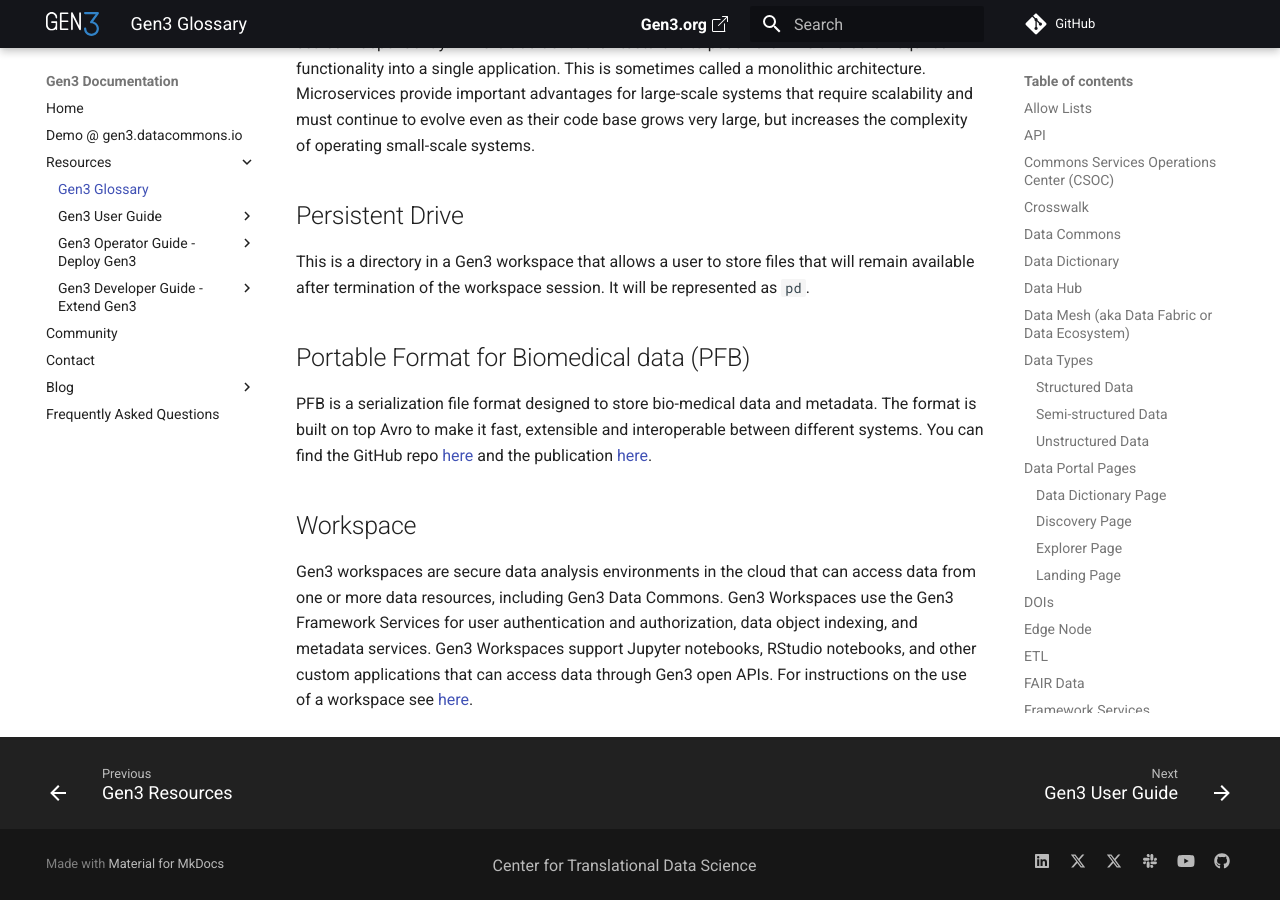
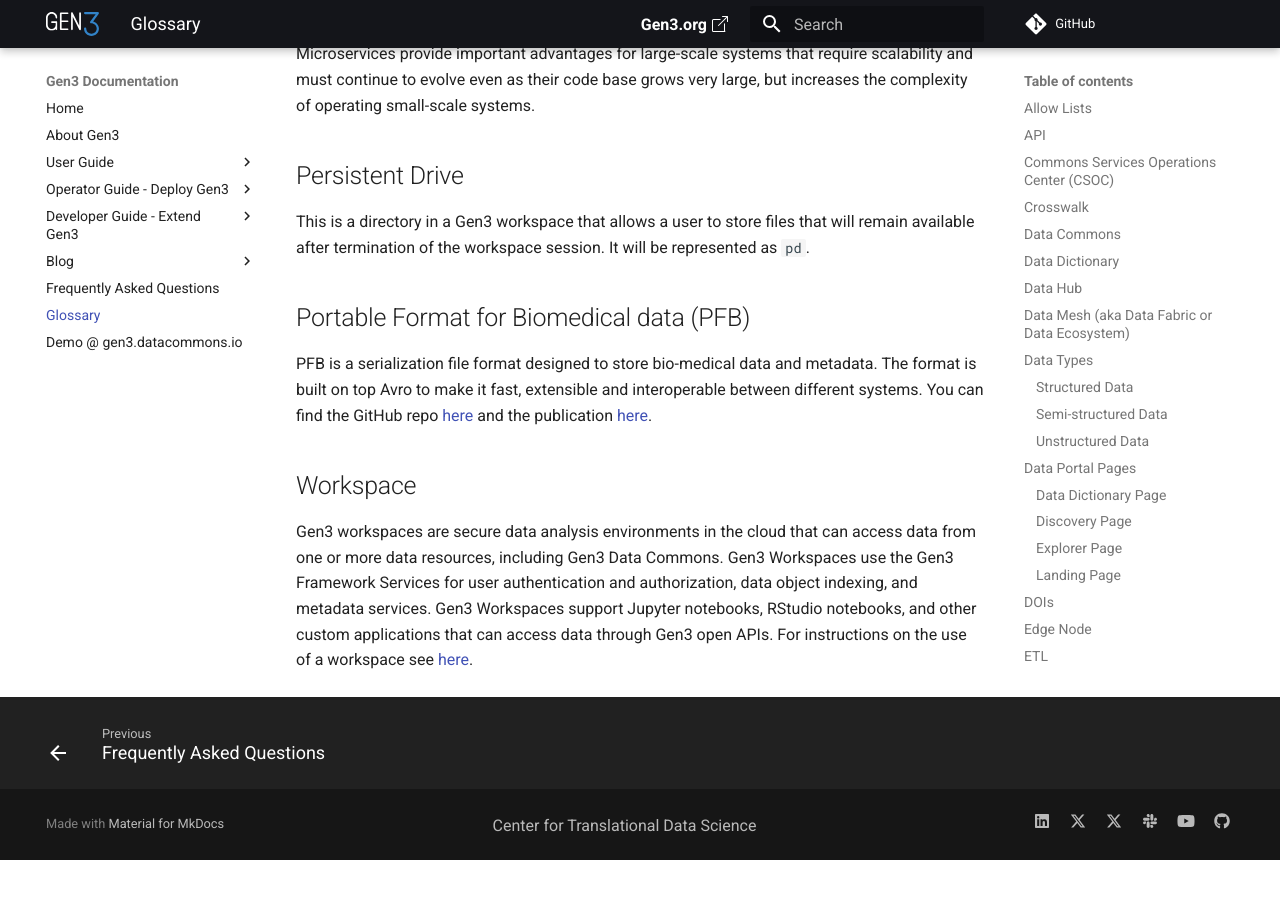
Before and after one commit to uc-cdis/docs-gen3, an MkDocs documentation site: the page built from docs/gen3-resources/glossary.md, in a window 1280 px wide and 900 px high, scrolled down 6157 px. Built offline with MkDocs 1.6.1 and Material for MkDocs 9.7.7, drawn with Linux system fonts in a browser that asks for light colours; comment, search, counter and statistics services are not loaded; after the commit the page ends 7017 px from its top, so only the background shows below that; some of the changed text lies outside the part shown.

Commit message:
Rework main navigation menu

```diff
--- a/docs/gen3-resources/glossary.md
+++ b/docs/gen3-resources/glossary.md
@@ -1,4 +1,4 @@
-# Gen3 Glossary
+# Glossary
 
 ## Allow Lists
 An allow list is simply a list of users (identified based on your method of authentication) that controls which users have access to which data.  It is in the form of a user.yaml file that is maintained by the operator of your Gen3 system. Gaining access may require you to sign a Data Use Agreement.  Data access is granted at the program or project level.
--- a/mkdocs.yml
+++ b/mkdocs.yml
@@ -4,75 +4,71 @@
 repo_url: https://github.com/uc-cdis/docs-gen3
 nav:
   - Home: index.md
-  - Demo @ gen3.datacommons.io: https://gen3.datacommons.io/
-  - Resources:
-    - gen3-resources/index.md # this is the "home page" for the New Resources page
-      # contains an outline for these sections, and what they cover.
-      # also some sort of figure
-    - gen3-resources/glossary.md
-    - Gen3 User Guide:
-      - gen3-resources/user-guide/index.md # user guide home page, describing the contents of the user guide and linking to sections
-      - Search for Data: gen3-resources/user-guide/search.md
-      - Access Data Files: gen3-resources/user-guide/access-data.md
-      - Analyze Data: gen3-resources/user-guide/analyze-data.md
-      - Data Portal:  gen3-resources/user-guide/portal.md
-      - Use the API: gen3-resources/user-guide/using-api.md
-    - Gen3 Operator Guide - Deploy Gen3:
-      - gen3-resources/operator-guide/index.md
-      # homepage for operator guide, describes contents and links to different sections
-      - Prerequisites for Deploying Gen3: gen3-resources/operator-guide/prerequisites.md
-      - Pre-Deployment:
-        - Infrastructure as Code:
-          - Infrastructure as Code - Overview: gen3-resources/operator-guide/iac-overview.md
-          - Terraform: gen3-resources/operator-guide/iac-terraform.md
-          - Terragrunt: gen3-resources/operator-guide/iac-terragrunt.md
-          - Atlantis: gen3-resources/operator-guide/iac-atlantis.md
-        - Prepare SSL Certificate: gen3-resources/operator-guide/ssl-cert.md
-        - Authentication Methods: gen3-resources/operator-guide/gen3-authn-methods.md
-      - Setup Gen3 (Configure and Deploy) with Helm:
-        - gen3-resources/operator-guide/helm/index.md
-        - Deployment Overview: gen3-resources/operator-guide/helm/helm-deploy-overview.md
-        - Example - Minimal Local Deployment: gen3-resources/operator-guide/helm/helm-deploy-example.md
-        - Example - Production Deployment: gen3-resources/operator-guide/helm/helm-deploy-production-example.md
-        - Databases in Gen3 Helm charts: gen3-resources/operator-guide/helm/helm-deploy-databases.md
-        - Configure services with Helm:
-          - gen3-resources/operator-guide/helm/helm-config/index.md
-          - AuthN/AuthZ: gen3-resources/operator-guide/helm/helm-config/helm-config-auth.md
-          - Data-related Services: gen3-resources/operator-guide/helm/helm-config/helm-config-data-svcs.md
-          - Front End: gen3-resources/operator-guide/helm/helm-config/helm-config-frontend.md
-          - Workspaces: gen3-resources/operator-guide/helm/helm-config/helm-config-workspaces.md
-          - Revproxy: gen3-resources/operator-guide/helm/helm-config/helm-config-revproxy.md
-      - Post-Deployment:
-        - Create Data Dictionary: gen3-resources/operator-guide/create-data-dictionary.md
-        # contains info about creating (and maintaining?) a data dictionary
-        - Submit Data:
-          - Structured Data: gen3-resources/operator-guide/submit-structured-data.md
-          - Unstructured Data: gen3-resources/operator-guide/submit-unstructured-data.md
-          - Semi-structured data: gen3-resources/operator-guide/submit-semi-structured-data.md
-          - Controlling data authorization: gen3-resources/operator-guide/authorization.md
-        - Customize Gen3 Search: gen3-resources/operator-guide/customize-search.md
-        # info from the current operator guide about configuring ETL and data explorer
-        - Customize the Front End: gen3-resources/operator-guide/customize-frontend.md
-      - Secrets and Security:
-        - Secrets Manager: gen3-resources/operator-guide/tutorial_secrets-mgr.md
-        - Create an AWS IAM Global User: gen3-resources/operator-guide/tutorial_global_IAM_helm_user.md
-      - Observability and Monitoring:
-        - Observability: gen3-resources/operator-guide/tutorial_observability.md
-        - Grafana Alloy Helm Chart: gen3-resources/operator-guide/tutorial_alloy.md
-        - Grafana Alloy and Faro: gen3-resources/operator-guide/tutorial_faro.md
-      - Microservice Jobs and Tutorials:
-        - About Jobs in Gen3: gen3-resources/operator-guide/tutorial_jobs_overview.md
-        - Fence Usersync Cronjob: gen3-resources/operator-guide/tutorial_fence_usersync_job.md
-    - Gen3 Developer Guide - Extend Gen3:
-      - gen3-resources/developer-guide/index.md
-      - Gen3 Architecture:  gen3-resources/developer-guide/architecture.md
-      - Gen3 Microservices:  gen3-resources/developer-guide/microservices.md
-      - Contribute Code to Gen3: gen3-resources/developer-guide/contribute.md
-  - Community: gen3-resources/community.md
-  - Contact: contact.md
+  - About Gen3: gen3-resources/about.md
+  - User Guide:
+    - gen3-resources/user-guide/index.md # user guide home page, describing the contents of the user guide and linking to sections
+    - Search for Data: gen3-resources/user-guide/search.md
+    - Access Data Files: gen3-resources/user-guide/access-data.md
+    - Analyze Data: gen3-resources/user-guide/analyze-data.md
+    - Data Portal:  gen3-resources/user-guide/portal.md
+    - Use the API: gen3-resources/user-guide/using-api.md
+  - Operator Guide - Deploy Gen3:
+    - gen3-resources/operator-guide/index.md
+    # homepage for operator guide, describes contents and links to different sections
+    - Prerequisites for Deploying Gen3: gen3-resources/operator-guide/prerequisites.md
+    - Pre-Deployment:
+      - Infrastructure as Code:
+        - Infrastructure as Code - Overview: gen3-resources/operator-guide/iac-overview.md
+        - Terraform: gen3-resources/operator-guide/iac-terraform.md
+        - Terragrunt: gen3-resources/operator-guide/iac-terragrunt.md
+        - Atlantis: gen3-resources/operator-guide/iac-atlantis.md
+      - Prepare SSL Certificate: gen3-resources/operator-guide/ssl-cert.md
+      - Authentication Methods: gen3-resources/operator-guide/gen3-authn-methods.md
+    - Setup Gen3 (Configure and Deploy) with Helm:
+      - gen3-resources/operator-guide/helm/index.md
+      - Deployment Overview: gen3-resources/operator-guide/helm/helm-deploy-overview.md
+      - Example - Minimal Local Deployment: gen3-resources/operator-guide/helm/helm-deploy-example.md
+      - Example - Production Deployment: gen3-resources/operator-guide/helm/helm-deploy-production-example.md
+      - Databases in Gen3 Helm charts: gen3-resources/operator-guide/helm/helm-deploy-databases.md
+      - Configure services with Helm:
+        - gen3-resources/operator-guide/helm/helm-config/index.md
+        - AuthN/AuthZ: gen3-resources/operator-guide/helm/helm-config/helm-config-auth.md
+        - Data-related Services: gen3-resources/operator-guide/helm/helm-config/helm-config-data-svcs.md
+        - Front End: gen3-resources/operator-guide/helm/helm-config/helm-config-frontend.md
+        - Workspaces: gen3-resources/operator-guide/helm/helm-config/helm-config-workspaces.md
+        - Revproxy: gen3-resources/operator-guide/helm/helm-config/helm-config-revproxy.md
+    - Post-Deployment:
+      - Create Data Dictionary: gen3-resources/operator-guide/create-data-dictionary.md
+      # contains info about creating (and maintaining?) a data dictionary
+      - Submit Data:
+        - Structured Data: gen3-resources/operator-guide/submit-structured-data.md
+        - Unstructured Data: gen3-resources/operator-guide/submit-unstructured-data.md
+        - Semi-structured data: gen3-resources/operator-guide/submit-semi-structured-data.md
+        - Controlling data authorization: gen3-resources/operator-guide/authorization.md
+      - Customize Gen3 Search: gen3-resources/operator-guide/customize-search.md
+      # info from the current operator guide about configuring ETL and data explorer
+      - Customize the Front End: gen3-resources/operator-guide/customize-frontend.md
+    - Secrets and Security:
+      - Secrets Manager: gen3-resources/operator-guide/tutorial_secrets-mgr.md
+      - Create an AWS IAM Global User: gen3-resources/operator-guide/tutorial_global_IAM_helm_user.md
+    - Observability and Monitoring:
+      - Observability: gen3-resources/operator-guide/tutorial_observability.md
+      - Grafana Alloy Helm Chart: gen3-resources/operator-guide/tutorial_alloy.md
+      - Grafana Alloy and Faro: gen3-resources/operator-guide/tutorial_faro.md
+    - Microservice Jobs and Tutorials:
+      - About Jobs in Gen3: gen3-resources/operator-guide/tutorial_jobs_overview.md
+      - Fence Usersync Cronjob: gen3-resources/operator-guide/tutorial_fence_usersync_job.md
+  - Developer Guide - Extend Gen3:
+    - gen3-resources/developer-guide/index.md
+    - Gen3 Architecture:  gen3-resources/developer-guide/architecture.md
+    - Gen3 Microservices:  gen3-resources/developer-guide/microservices.md
+    - Contribute Code to Gen3: gen3-resources/developer-guide/contribute.md
   - Blog:
     - blog/index.md
   - Frequently Asked Questions: gen3-resources/faq.md
+  - gen3-resources/glossary.md
+  - Demo @ gen3.datacommons.io: https://gen3.datacommons.io/
+
 
 theme:
   favicon: img/Gen3-3.ico
```
Also changed, not shown: docs/gen3-resources/about.md (added, +73 -0 lines), docs/gen3-resources/index.md (deleted, +0 -9 lines).
